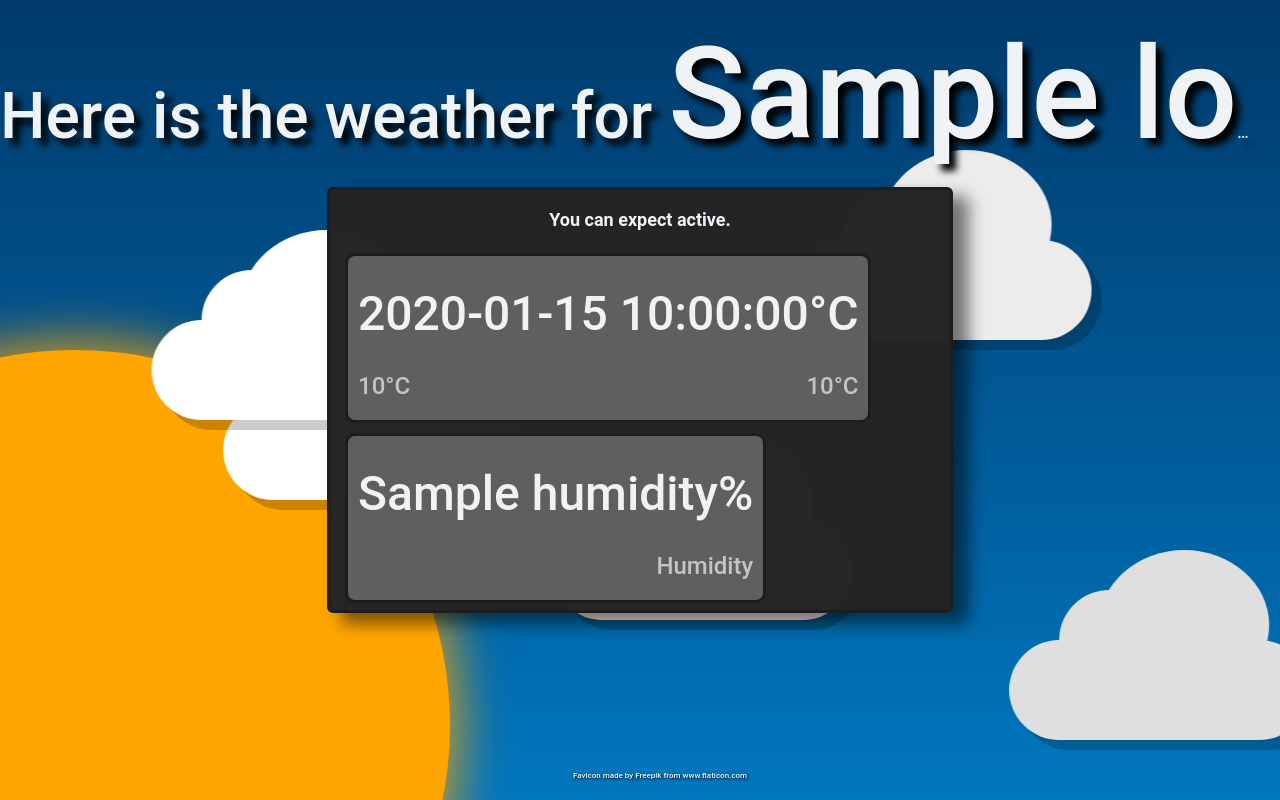
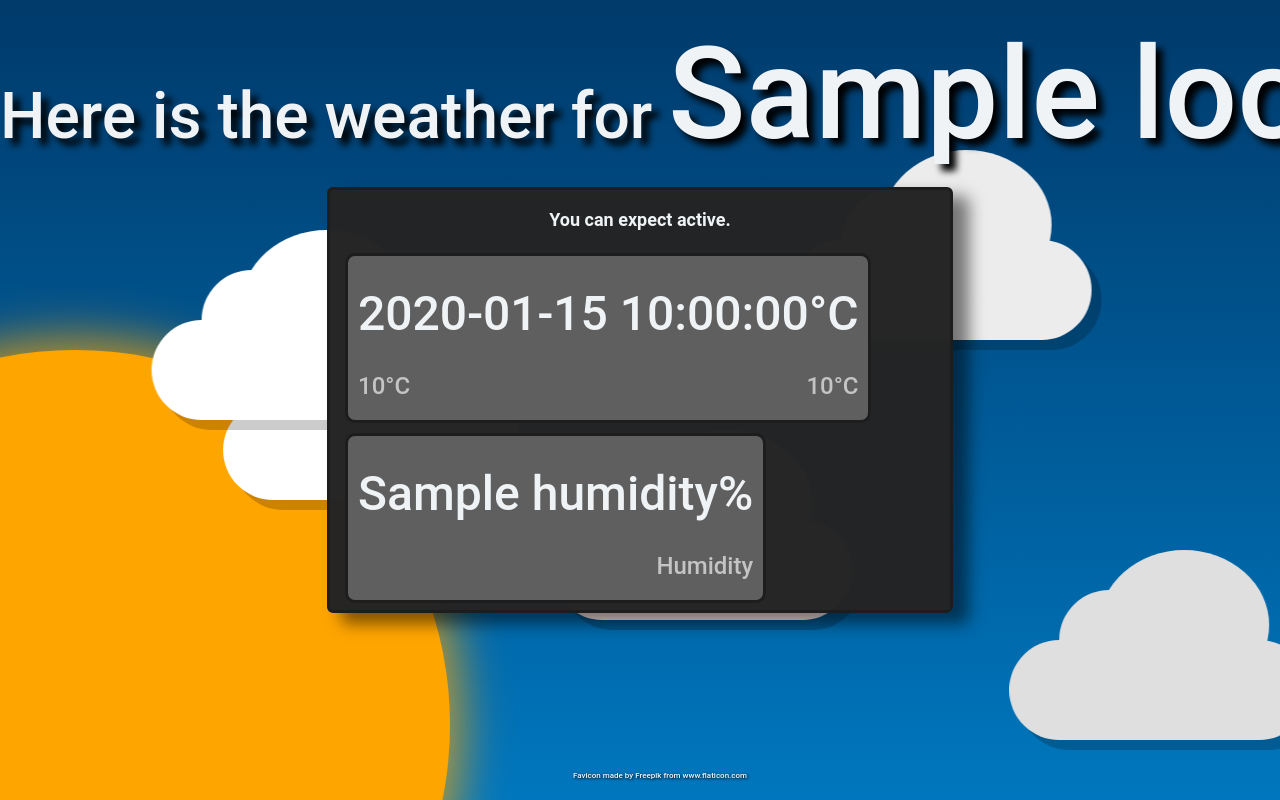
Before and after one commit to stelioslep/HU, a Flask app: template app/templates/index.html in a window 1280 px wide. Run offline with Flask 3, Linux system fonts and the light colour scheme; the template is opened without the code that fills it: most values are stand-ins (such as "Sample title", 1, 10 or a date in 2020).

Commit message:
Turns out last commit didn't fix it the right way.

```diff
--- a/app/static/style.css
+++ b/app/static/style.css
@@ -30,7 +30,6 @@ body {
     white-space: nowrap;
     overflow-y: hidden;
     overflow-x: auto;
-    text-overflow: ellipsis;
 }
 .small-text {
   font-size: 64px;
```
